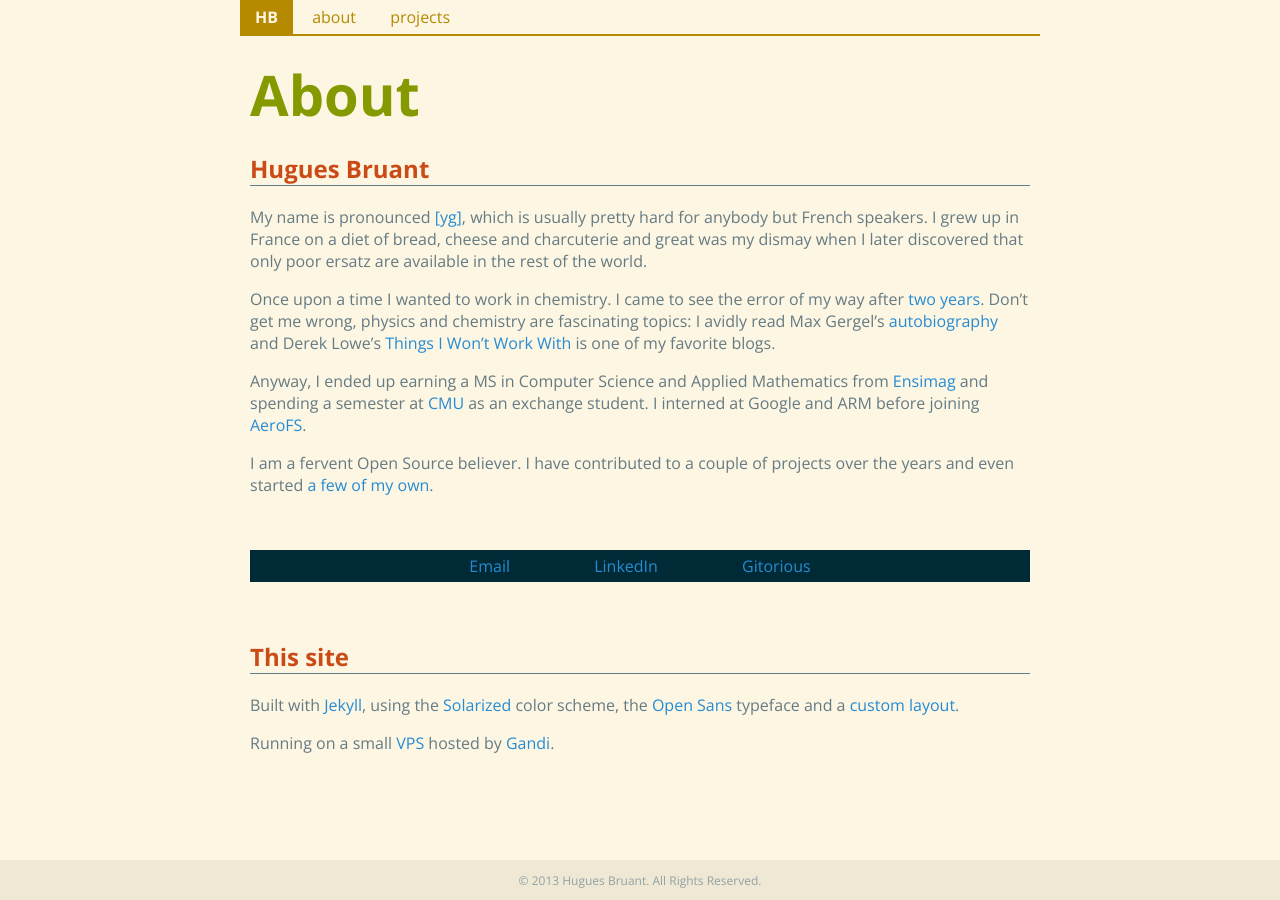
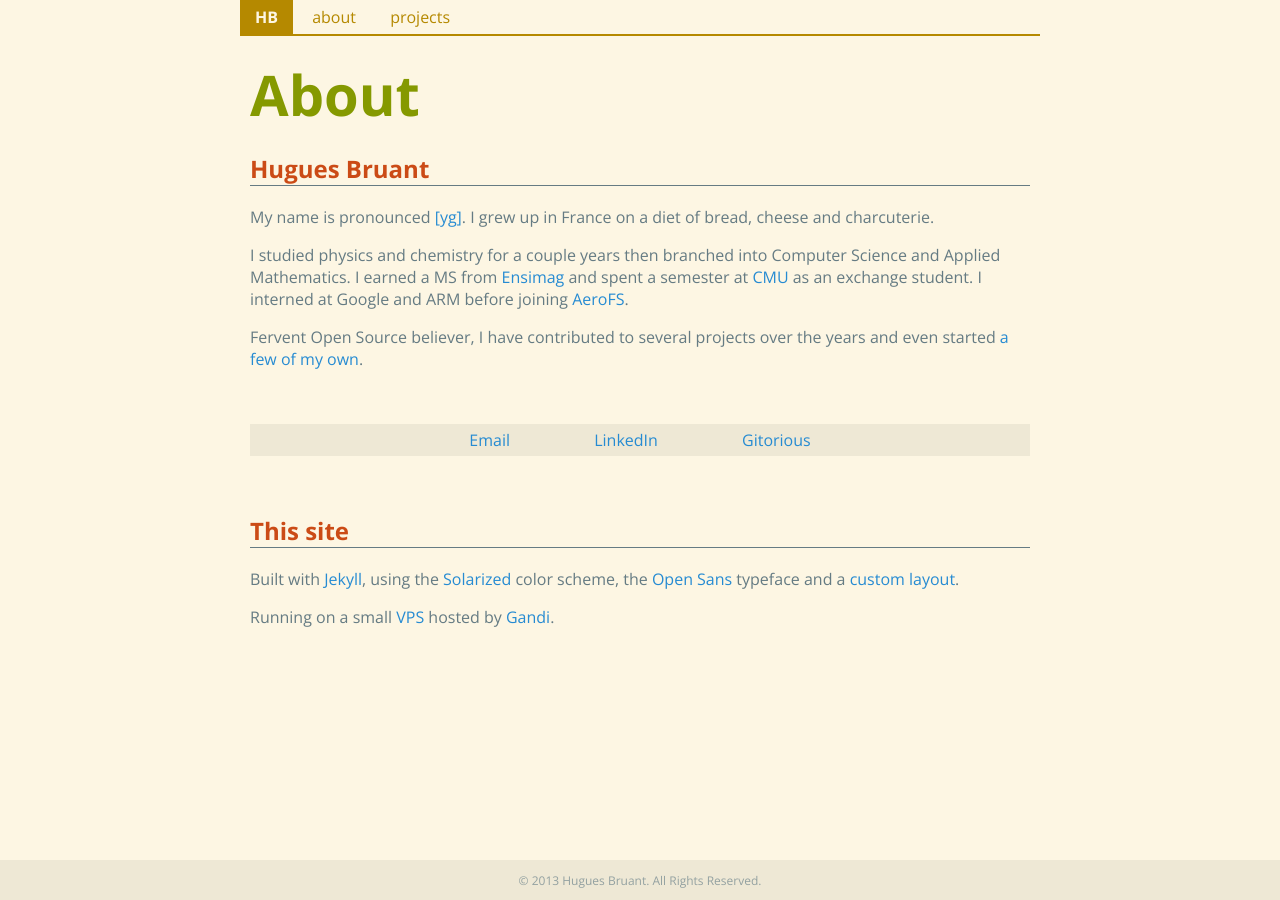
Before and after one commit to huguesb/bruant.info, a Jekyll site: the page built from pages/about.md, in a window 1280 px wide. Built offline with Jekyll 4.4.1, drawn with Linux system fonts in a browser that asks for light colours; Markdown is read by kramdown in place of the engine named in the settings.

Commit message:
Trim down and cleanup

```diff
--- a/pages/about.md
+++ b/pages/about.md
@@ -6,24 +6,16 @@ title: About
 Hugues Bruant
 -------------
 
-My name is pronounced [\[yg\]](http://en.wikipedia.org/wiki/Help:IPA_for_French),
-which is usually pretty hard for anybody but French speakers. I grew up in France on a
-diet of bread, cheese and charcuterie and great was my dismay when I later discovered that
-only poor ersatz are available in the rest of the world.
+My name is pronounced [\[yg\]](http://en.wikipedia.org/wiki/Help:IPA_for_French).
+I grew up in France on a diet of bread, cheese and charcuterie.
 
-Once upon a time I wanted to work in chemistry. I came to see the error of my way after
-[two years](http://en.wikipedia.org/wiki/Classe_pr%C3%A9paratoire_aux_grandes_%C3%A9coles).
-Don't get me wrong, physics and chemistry are fascinating topics: I avidly read Max Gergel's
-[autobiography](http://www.sciencemadness.org/library/books/gergel_isopropyl_bromide.pdf)
-and Derek Lowe's [Things I Won't Work With](http://pipeline.corante.com/archives/things_i_wont_work_with/)
-is one of my favorite blogs.
+I studied physics and chemistry for a couple years then branched into Computer Science and
+Applied Mathematics. I earned a MS from [Ensimag](http://ensimag.grenoble-inp.fr/) and
+spent a semester at [CMU](http://scs.cmu.edu) as an exchange student. I interned at
+Google and ARM before joining [AeroFS](https://aerofs.com).
 
-Anyway, I ended up earning a MS in Computer Science and Applied Mathematics from
-[Ensimag](http://ensimag.grenoble-inp.fr/) and spending a semester at [CMU](http://scs.cmu.edu)
-as an exchange student. I interned at Google and ARM before joining [AeroFS](https://aerofs.com).
-
-I am a fervent Open Source believer. I have contributed to a couple of projects over
-the years and even started [a few of my own](/pages/projects.html).
+Fervent Open Source believer, I have contributed to several projects over the years
+and even started [a few of my own](/pages/projects.html).
 
 <br/>
 
--- a/resource/style.css
+++ b/resource/style.css
@@ -95,7 +95,7 @@ h2 {
 
 .contactbar {
   width: 100%;
-  background-color: #002b36;
+  background-color: #eee8d5;
   display: block;
   text-align: center;
 }
```
Also changed, not shown: pages/projects.md (+3 -0 lines).
